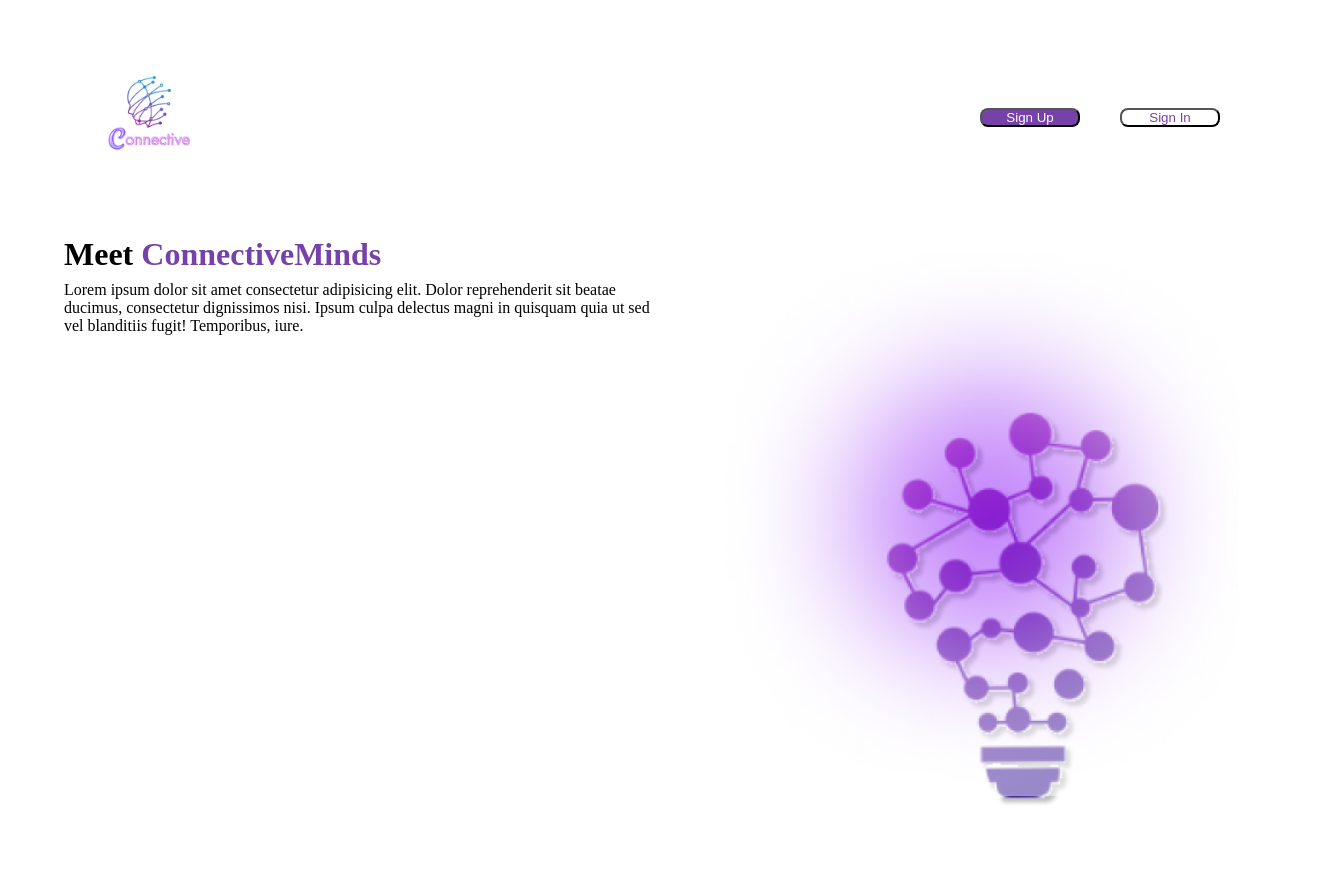
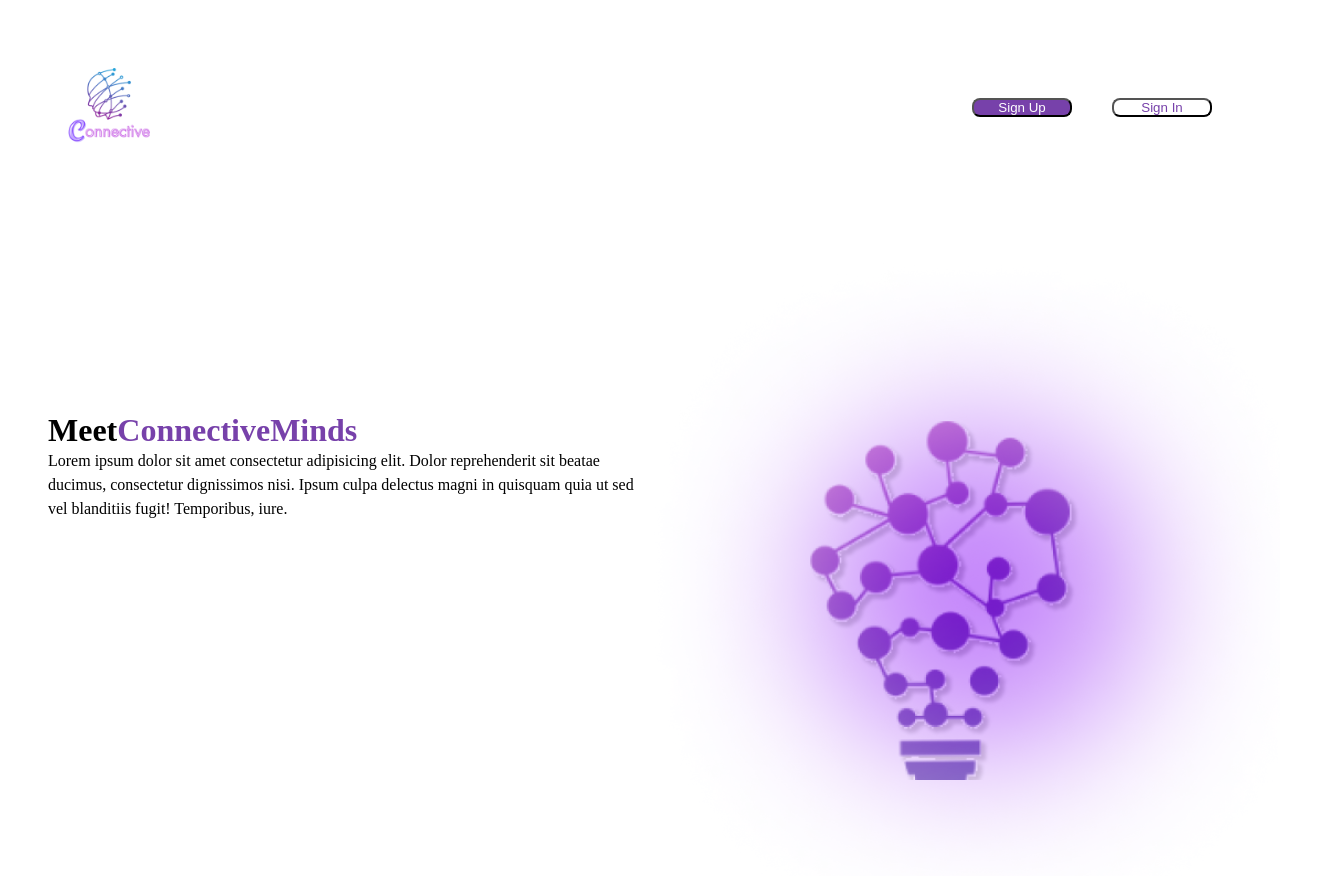
Before and after one commit to ConnectiveMinds/connectiveMind-frontend, a React (Vite) app: page / in a window 1280 px wide. Shown: the top 876 px of the page, 1336 px wide, since content can reach past the window. Built offline with nearby package versions, Linux system fonts and the light colour scheme.

Commit message:
improvisation on landing page

```diff
--- a/src/Components/Description.tsx
+++ b/src/Components/Description.tsx
@@ -2,19 +2,19 @@ import React from "react";
 
 export function Description() {
   return (
-    <div className="body">
-      <div className="intro">
+    <div className="description">
+      <div className="intro" >
         <header>
           Meet<span>ConnectiveMinds</span>{" "}
         </header>
-        <div>
+        <div className="about">
           Lorem ipsum dolor sit amet consectetur adipisicing elit. Dolor
           reprehenderit sit beatae ducimus, consectetur dignissimos nisi. Ipsum
           culpa delectus magni in quisquam quia ut sed vel blanditiis fugit!
           Temporibus, iure.
         </div>
       </div>
-      <div>
+      <div className="images">
         <img className="bulb-bg" src="src\Data\Ellipse 1.png" alt="" />
         <img
           className="bulb"
--- a/src/style.css
+++ b/src/style.css
@@ -1,28 +1,27 @@
 * {
   background: fixed white;
-  margin: 0.5rem;
+  margin: 0;
   padding: 0;
   box-sizing: border-box;
 }
 
 .navbar {
-  margin: 0.5rem;
+  margin: 1rem;
   padding: 2rem;
   text-align: center;
   overflow: hidden;
   align-items: center;
+  box-sizing: border-box;
 }
 
 .navbar li {
-  display: inline-block;
+  list-style-type: none;
   float: right;
-  padding: 20px;
-  margin: 0px;
+  padding: 50px 20px;
 }
 
 .navbar li button {
   width: 100px;
-  margin: 40%;
   border-radius: 0.5rem;
 }
 
@@ -45,39 +44,55 @@
   height: 5rem;
 }
 
-.body {
-  column-count: 2;
-  column-width: 40px;
-  column-gap: 10px;
+.description {
   height: 70vh;
-  width: 100vw;
-  margin: 0.5rem;
+  margin: 1rem;
+  padding: 2rem;
+  overflow: hidden;
+  display: flex;
 }
 
-.body .intro {
-  top: 50%;
-  translate: Y(-50%);
+.description .intro {
+  width: 50%;
+  display: inline-block;
+  /* border-style: dashed; */
+  vertical-align: middle;
+  padding: 20vh 0px;
+}
+
+.description .intro .about {
+  width: 100%;
+  vertical-align: middle;
+  display: inline-block;
+  line-height: 1.5;
+}
+
+.description .images {
+  display: inline-block;
+  width: 50%;
 }
 
 .bulb-bg {
+  display: inline-block;
   position: absolute;
   z-index: 2;
   opacity: 0.5;
-  object-fit: cover;
-  height: 70vh;
+  width: 50%;
 }
 
 .bulb {
+  display: inline;
   position: relative;
   z-index: 1;
   width: 100%;
 }
 
-header {
+.description header {
+  display: inline-block;
   font-weight: bolder;
-  font-size:2rem;
+  font-size: 2rem;
 }
 
-header span {
+.description header span {
   color: rgba(119, 65, 170, 1);
 }
```
